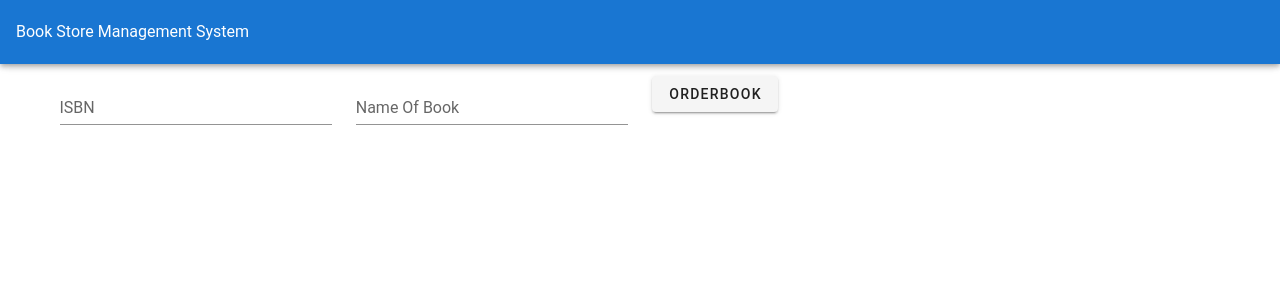
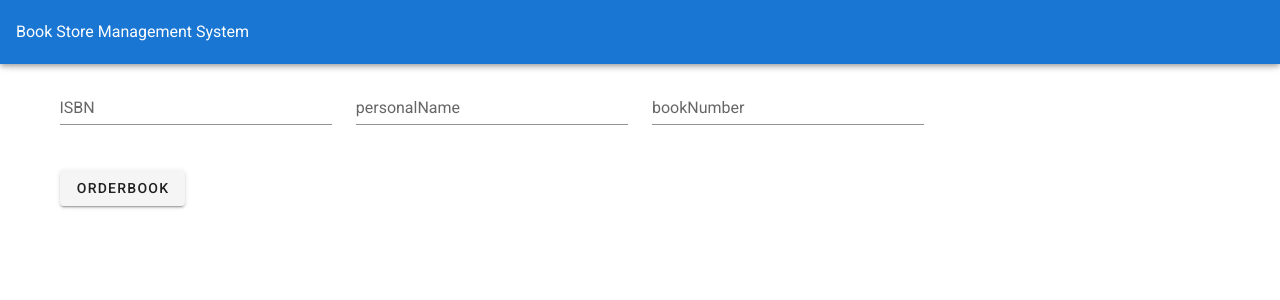
Before and after one commit to nezihsunman/BookStoreManagementSystem-BMS-, a Vue app in the folder frontend/: page /orderBook in a window 1280 px wide. Shown: the top 300 px of the page. Built offline with nearby package versions, Linux system fonts and the light colour scheme; the HTML template or start-up script is replaced by a standard one.

Commit message:
Vuetify style add for checkbox

```diff
--- /dev/null
+++ b/frontend/public/index.html
@@ -0,0 +1,21 @@
+<!DOCTYPE html>
+<html lang="en">
+  <head>
+    <meta charset="utf-8">
+    <meta http-equiv="X-UA-Compatible" content="IE=edge">
+    <meta name="viewport" content="width=device-width,initial-scale=1.0">
+    <link rel="icon" href="<%= BASE_URL %>favicon.ico">
+    <title>frontend</title>
+    <link rel="stylesheet" href="https://fonts.googleapis.com/css?family=Roboto:100,300,400,500,700,900">
+    <link rel="stylesheet" href="https://cdn.jsdelivr.net/npm/@mdi/font@latest/css/materialdesignicons.min.css">
+    <link rel="stylesheet" href="https://fonts.googleapis.com/css?family=Roboto:100,300,400,500,700,900">
+    <link rel="stylesheet" href="https://cdn.jsdelivr.net/npm/@mdi/font@latest/css/materialdesignicons.min.css">
+  </head>
+  <body>
+    <noscript>
+      <strong>We're sorry but frontend doesn't work properly without JavaScript enabled. Please enable it to continue.</strong>
+    </noscript>
+    <div id="app"></div>
+    <!-- built files will be auto injected -->
+  </body>
+</html>
--- a/frontend/src/components/AddBookWindow.vue
+++ b/frontend/src/components/AddBookWindow.vue
@@ -122,8 +122,9 @@
 
                 console.log("Book Added")
                 console.log(this.price)
-                console.log(this.bookName)
-                api.addbook(this.bookName, this.isbn, this.bookType, new Date("17/06/1997"), new Date("17/06/1997"), 15, 15).then(r => {
+                console.log(this.publishDate)
+                console.log(this.date)
+                api.addbook(this.bookName, this.isbn, this.bookType, this.date, this.publishDate, parseFloat(this.price), parseInt(this.booknumber,10)).then(r => {
                     console.log("Added")
                 }).catch(error => {
                     console.log("Not added")
--- a/frontend/src/components/AddNewUser.vue
+++ b/frontend/src/components/AddNewUser.vue
@@ -61,7 +61,7 @@
                         </v-btn>
                     </v-col>
 
-                    <button v-if="showResponse" @click="retrieveUser()">Retrieve user {{user.id}} data from database
+                    <button v-if="showResponse" @click="retrieveUser()">Retrieve user {{userName}} data from database
                     </button>
 
                     <h4 v-if="showRetrievedUser">Retrieved User {{retrievedUser.firstName}}
@@ -110,7 +110,7 @@
                 api.getUser(this.userName).then(response => {
                     // JSON responses are automatically parsed.
                     this.retrievedUser = response.data;
-                    this.showRetrievedUser = true
+                    this.showRetrievedUser = false
                 })
                     .catch(e => {
                         this.errors.push(e)
--- a/frontend/src/components/OrderBookWindow.vue
+++ b/frontend/src/components/OrderBookWindow.vue
@@ -6,17 +6,21 @@
                 <v-col cols="12" sm="6" md="3">
                     <v-text-field
                             label="ISBN"
-                            v-model="bookName"
-                    ></v-text-field>
-                </v-col>
-
-                <v-col cols="12" sm="6" md="3">
-                    <v-text-field
-                            label="Name Of Book"
                             v-model="isbn"
                     ></v-text-field>
                 </v-col>
-
+                <v-col cols="12" sm="6" md="3">
+                    <v-text-field
+                            label="personalName"
+                            v-model="personalName"
+                    ></v-text-field>
+                </v-col>
+                <v-col cols="12" sm="6" md="3">
+                    <v-text-field
+                            label="bookNumber"
+                            v-model="bookNumber"
+                    ></v-text-field>
+                </v-col>
                 <v-col cols="12" sm="6" md="5">
                     <v-btn @click="orderBook()">OrderBook</v-btn>
                 </v-col>
@@ -28,22 +32,31 @@
 </template>
 
 
-return: {},
 <script>
+    import api from "./backend-api";
+
     export default {
         name: "OrderBookWindow",
+        return: {},
         data: {
-            bookName: '',
-            isbn: ''
+            isbn: '',
+            personalName: '',
+            bookNumber: '',
         },
         methods: {
             orderBook() {
-                console.log("Book Ordered")
-                console.log(this.bookName)
-                console.log(this.isbn)
-            }
-        }
+
+                api.orderbook(this.personalName,this.isbn,this.bookNumber).then(r => {
+                    console.log("Added")
+                }).catch(error => {
+                    console.log("Not deleted")
+                })
+            },
+
+        },
+
     }
+
 </script>
 
 <style scoped>
```
Also changed, not shown: 1 other file (tests, documents, lock files or other folders).
